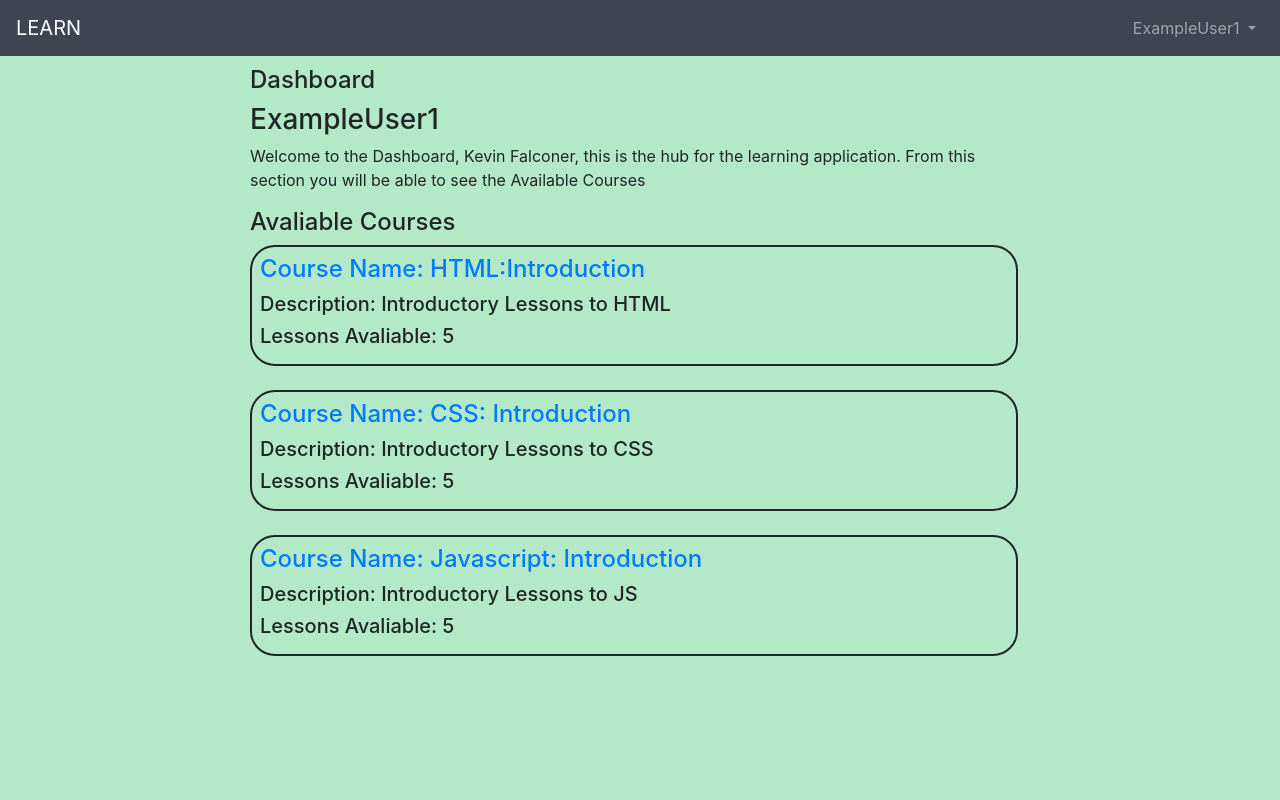
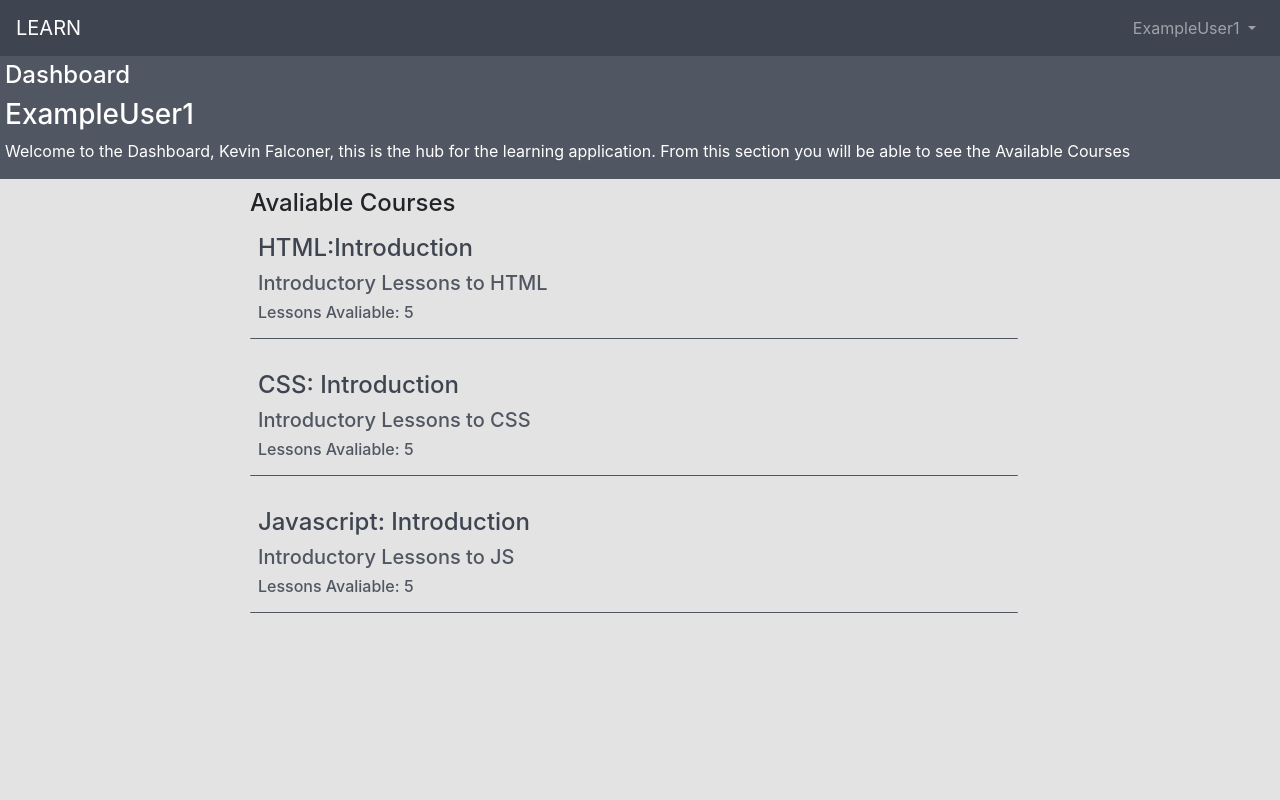
Before and after one commit to 40172641/HonoursProject, a Flask app: page /dashboard/ExampleUser1/ in a window 1280 px wide. Run offline with Flask 2, Linux system fonts and the light colour scheme; a user stored in the database is signed in; data comes from the database, SQL or seed files in the repository; some libraries are stand-ins or nearby versions.

Commit message:
CSS Work

```diff
--- a/application.py
+++ b/application.py
@@ -170,14 +170,6 @@ def register():
             flash ("Account Creation Successful")
     return render_template('register.html', form=form)
 
-@app.route('/dashboard/<username>/')
-@login_required
-def dashboard(username):
-    user = User.query.filter_by(username=username).first()
-    if username != current_user.username:
-        return redirect(url_for('.dashboard', username=current_user.username))
-    return render_template('dashboard.html', user=user, courses=Course.query.all())
-
 @app.route('/dashboard/<username>/course/<courseid>/<lessonid>')
 @login_required
 def template(username, courseid, lessonid):
@@ -239,6 +231,14 @@ def templatePost():
         return jsonify(data={'output':(form.source_code.data)})
     return jsonify(data=form.errors)
 
+@app.route('/dashboard/<username>/')
+@login_required
+def dashboard(username):
+    user = User.query.filter_by(username=username).first()
+    if username != current_user.username:
+        return redirect(url_for('.dashboard', username=current_user.username))
+    return render_template('dashboard.html', user=user, courses=Course.query.all())
+
 @app.route('/dashboard/excercise/', methods=['GET', 'POST'])
 def excercise():
     form = MyForm()
--- a/templates/course.html
+++ b/templates/course.html
@@ -87,13 +87,14 @@ position: relative;
 	<h3>Lessons</h3>
 	<div class="lesson">
 	{% for lesson in lessons %}
-	<h6><a href="{{lesson.lessonid}}">{{lesson.lessonname}}</a></h6>
+	<h6><a href="{{lesson.lessonid}}" style="color: #3E4551; text-decoration:none">{{lesson.lessonname}}</a></h6>
 	<p><font size="2">Task Status: {{lesson.taskCompleted}}<font></p>
 	{% endfor %}
 	</div>
 	<br>
 	<br>
 	<h3>Quiz</h3>
+	<p>Quiz Score</p>
 
 
 	<div class="feedback">
--- a/templates/dashboard.html
+++ b/templates/dashboard.html
@@ -13,12 +13,23 @@
 body
 {
 	font-size:16px;
-	background-color: B3E9C7;
+	background-color: E3E3E3;
 }
 .container-fluid
 {
 	background-color:212B25;
 
+}
+.heading
+{
+	background-color: 515762;
+	color: white;
+}
+.title
+{
+	padding-top:5px;
+        padding-left:5px;
+	padding-bottom:0.1px;
 }
 .body {
 	width: 60%;
@@ -28,13 +39,17 @@ body
 	}
 .course1
 {
-	border-radius: 25px;
-	border: 2px solid;
+	border-bottom: 1px solid;
+	border-radius: 1px;
 	padding: 8px;
+	color: #515762;
+}
+.lessons
+{
+	left:20px;
 }
 </style>
 <body>
-
 <nav class="navbar navbar-expand-sm navbar-dark" style="background-color: #3E4551;">
   <a class="navbar-brand" href="#">LEARN</a>
   <button class="navbar-toggler" type="button" data-toggle="collapse" data-target="#navbarSupportedContent" aria-controls="navbarSupportedContent" aria-expanded="false" aria-label="Toggle navigation">
@@ -63,15 +78,20 @@ body
                 {% endfor %}
         {% endif %}
         {% endwith %}
-	<div class="body">
-		<h4>Dashboard</h4>
-		<h3>{{ user.username}}</h3>
-		<p> Welcome to the Dashboard, {{ user.firstname }} {{user.lastname}}, this is the hub for the learning application. From this section you will be able to see the Available Courses</p>
+		<div class="heading">
+		<div class="title">
+		<h4>  Dashboard</h4>
+		<h3>  {{ user.username}}</h3>
+		<p>   Welcome to the Dashboard, {{ user.firstname }} {{user.lastname}}, this is the hub for the learning application. From this section you will be able to see the Available Courses</p>
+		</div>
+		</div>
+		<div class="body">
 		<h4>Avaliable Courses</h4>
 			{% for course in courses %}
 			<div class='Course1'>
-				<h4><a href='course/{{course.courseid}}'>Course Name: {{ course.coursename }}</a></h4>
-				<h5>Description: {{course.description}}	</h5>		<h5>Lessons Avaliable: {{course.lessons}}</h5>
+				<h4><a href='course/{{course.courseid}}' style="color: #3E4551; text-decoration:none">{{ course.coursename }}</a></h4>
+				<h5>{{course.description}}	</h5>						<div class="lessons">
+					<h6>Lessons Avaliable: {{course.lessons}}</h6>				</div>
 			</div>
 			<br>
 			{% endfor %}
```
